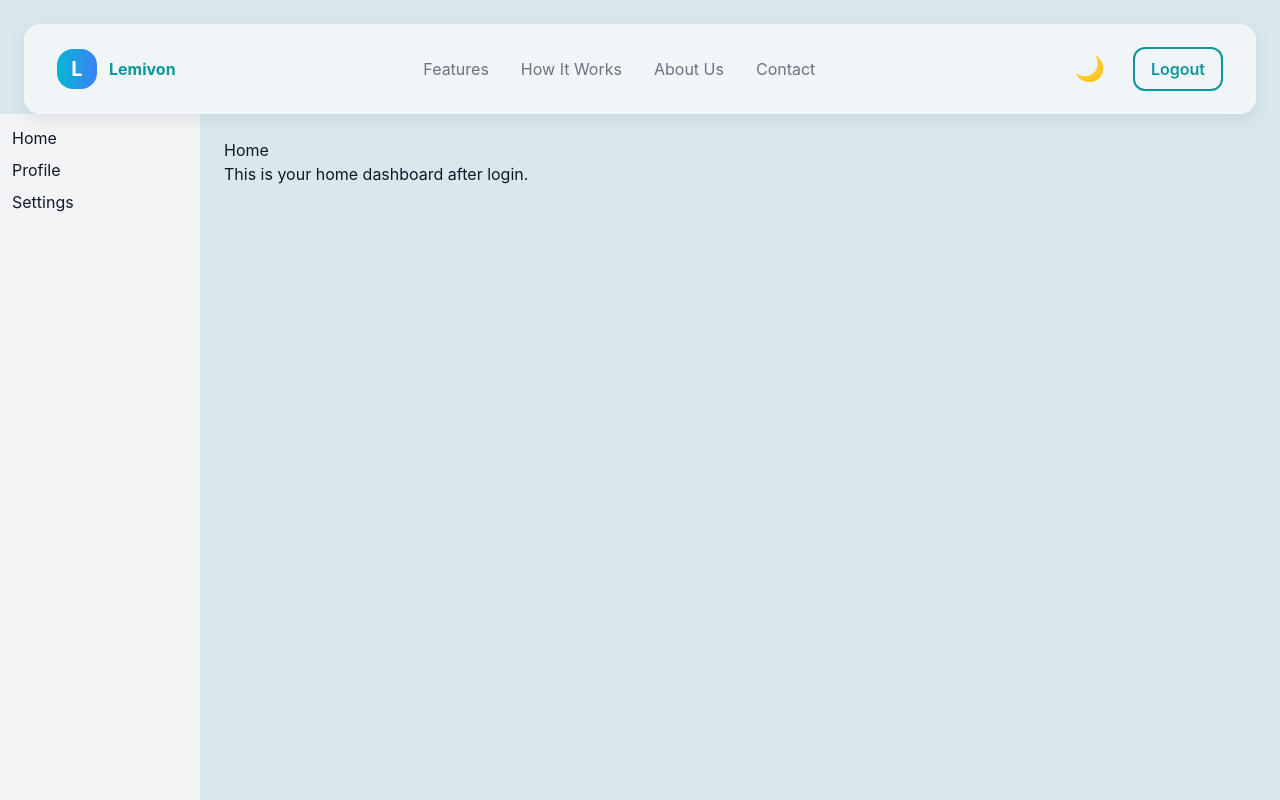
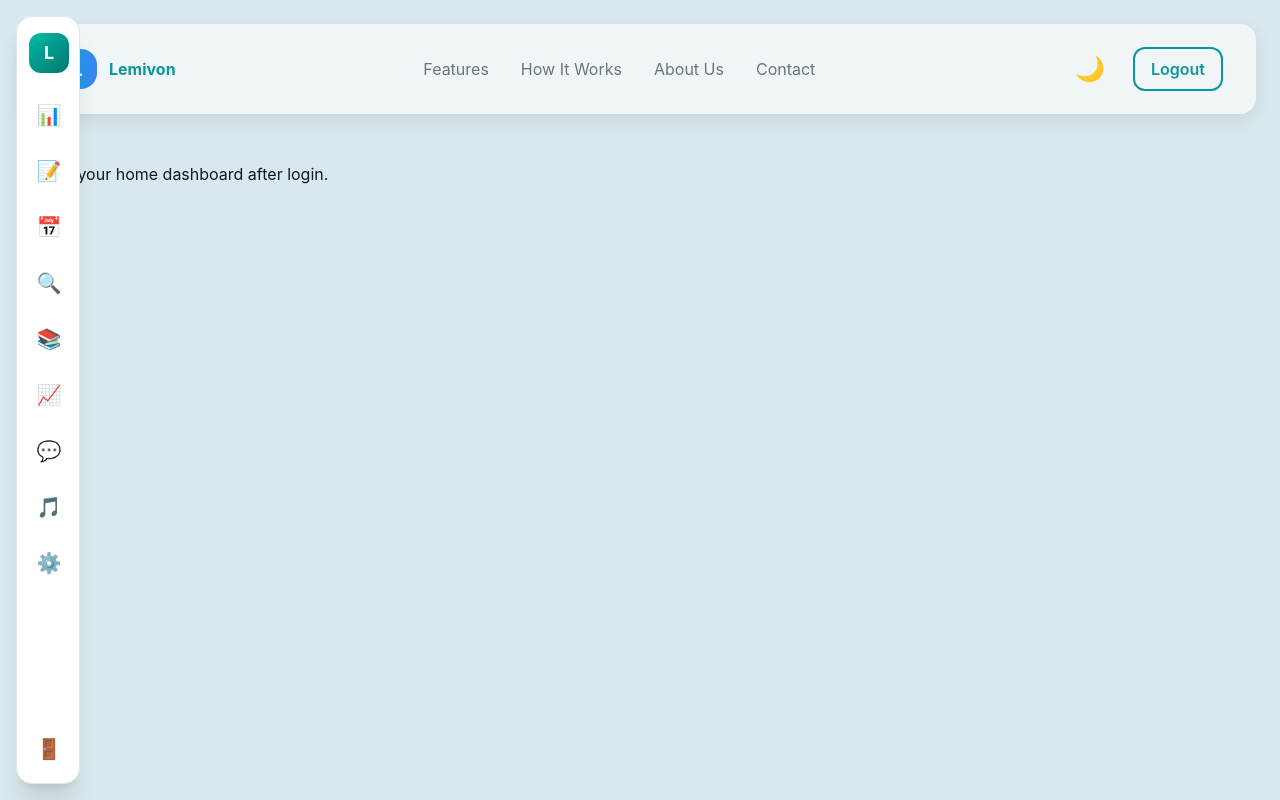
Before and after one commit to Hachimanka/StudyTaa, a React (Vite) app in the folder frontend/: page /login in a window 1280 px wide. Both pictures are taken after typing "name@example.com", "Sample123" into the empty fields and a click on the button "Login". Built offline with nearby package versions, Linux system fonts and the light colour scheme.

Commit message:
Sidebar Finished

```diff
--- a/frontend/src/components/Sidebar.jsx
+++ b/frontend/src/components/Sidebar.jsx
@@ -1,14 +1,137 @@
-import React from 'react'
-import { Link } from 'react-router-dom'
+import React, { useState, useEffect } from "react";
+import { Link, useLocation } from "react-router-dom";
 
 export default function Sidebar() {
+  const [isCollapsed, setIsCollapsed] = useState(true);
+
+  // ✅ Initialize from localStorage right away
+  const [isDark, setIsDark] = useState(() => {
+    try {
+      return localStorage.getItem("theme") === "dark";
+    } catch {
+      return false;
+    }
+  });
+
+  const location = useLocation();
+
+  useEffect(() => {
+    const handleThemeChange = () => {
+      try {
+        setIsDark(localStorage.getItem("theme") === "dark");
+      } catch {
+        setIsDark(false);
+      }
+    };
+
+    // Listen for custom theme change events
+    window.addEventListener("themeChanged", handleThemeChange);
+
+    return () => {
+      window.removeEventListener("themeChanged", handleThemeChange);
+    };
+  }, []);
+
+  const menuItems = [
+    { name: "Dashboard", path: "/dashboard", icon: "📊" },
+    { name: "Summarize", path: "/summarize", icon: "📝" },
+    { name: "Calendar", path: "/calendar", icon: "📅" },
+    { name: "Flashcard/Quiz", path: "/flashcards", icon: "🔍" },
+    { name: "Library", path: "/library", icon: "📚" },
+    { name: "Progress", path: "/progress", icon: "📈" },
+    { name: "Quote", path: "/quote", icon: "💬" },
+    { name: "Music", path: "/music", icon: "🎵" },
+    { name: "Settings", path: "/settings", icon: "⚙️" },
+  ];
+
   return (
-    <aside className="sidebar">
-      <nav className="sidebar-nav">
-        <Link to="/home">Home</Link>
-        <Link to="/profile">Profile</Link>
-        <Link to="/settings">Settings</Link>
+    <aside
+      className={`
+        fixed left-4 top-4 bottom-4
+        flex flex-col
+        ${isDark ? "bg-gray-800 border-gray-700" : "bg-white border-gray-200"}
+        shadow-xl rounded-2xl
+        transition-all duration-300 ease-in-out
+        ${isCollapsed ? "w-16" : "w-50"}
+        border
+        overflow-hidden
+        z-50
+      `}
+      onMouseEnter={() => setIsCollapsed(false)}
+      onMouseLeave={() => setIsCollapsed(true)}
+    >
+      {/* Logo */}
+      <div className="flex items-center px-3 py-4 min-h-[64px]">
+        <div className="w-10 h-10 bg-gradient-to-br from-teal-500 to-teal-700 rounded-xl flex items-center justify-center flex-shrink-0">
+          <span className="text-white font-bold text-lg">L</span>
+        </div>
+        <span
+          className={`ml-3 text-xl font-bold ${
+            isDark ? "text-white" : "text-gray-900"
+          } ${isCollapsed ? "opacity-0" : "opacity-100"} transition-opacity duration-300 whitespace-nowrap`}
+        >
+          Lemivon
+        </span>
+      </div>
+
+      {/* Menu Items */}
+      <nav className="flex flex-col flex-grow px-1.5 space-y-1">
+        {menuItems.map((item, i) => (
+          <Link
+            key={i}
+            to={item.path}
+            className={`
+              flex items-center p-3 rounded-xl
+              transition-colors duration-200
+              ${
+                location.pathname === item.path
+                  ? `${
+                      isDark
+                        ? "bg-teal-900/30 text-teal-300 border-teal-700"
+                        : "bg-teal-100 text-teal-700 border-teal-200"
+                    } border`
+                  : `${
+                      isDark
+                        ? "text-gray-300 hover:bg-gray-700"
+                        : "text-gray-600 hover:bg-gray-100"
+                    }`
+              }
+            `}
+          >
+            <span className="text-xl w-7 text-center flex-shrink-0">
+              {item.icon}
+            </span>
+            <span
+              className={`ml-3 ${
+                isCollapsed ? "opacity-0" : "opacity-100"
+              } transition-opacity duration-300 whitespace-nowrap`}
+            >
+              {item.name}
+            </span>
+          </Link>
+        ))}
       </nav>
+
+      {/* Logout */}
+      <div className="px-1.5 pb-2 mt-auto">
+        <Link
+          to="/logout"
+          className={`
+            flex items-center p-3 rounded-xl
+            ${isDark ? "text-gray-300 hover:bg-gray-700" : "text-gray-600 hover:bg-gray-100"}
+            transition-colors duration-200
+          `}
+        >
+          <span className="text-xl w-7 text-center flex-shrink-0">🚪</span>
+          <span
+            className={`ml-3 ${
+              isCollapsed ? "opacity-0" : "opacity-100"
+            } transition-opacity duration-300 whitespace-nowrap`}
+          >
+            Logout
+          </span>
+        </Link>
+      </div>
     </aside>
-  )
+  );
 }
```
